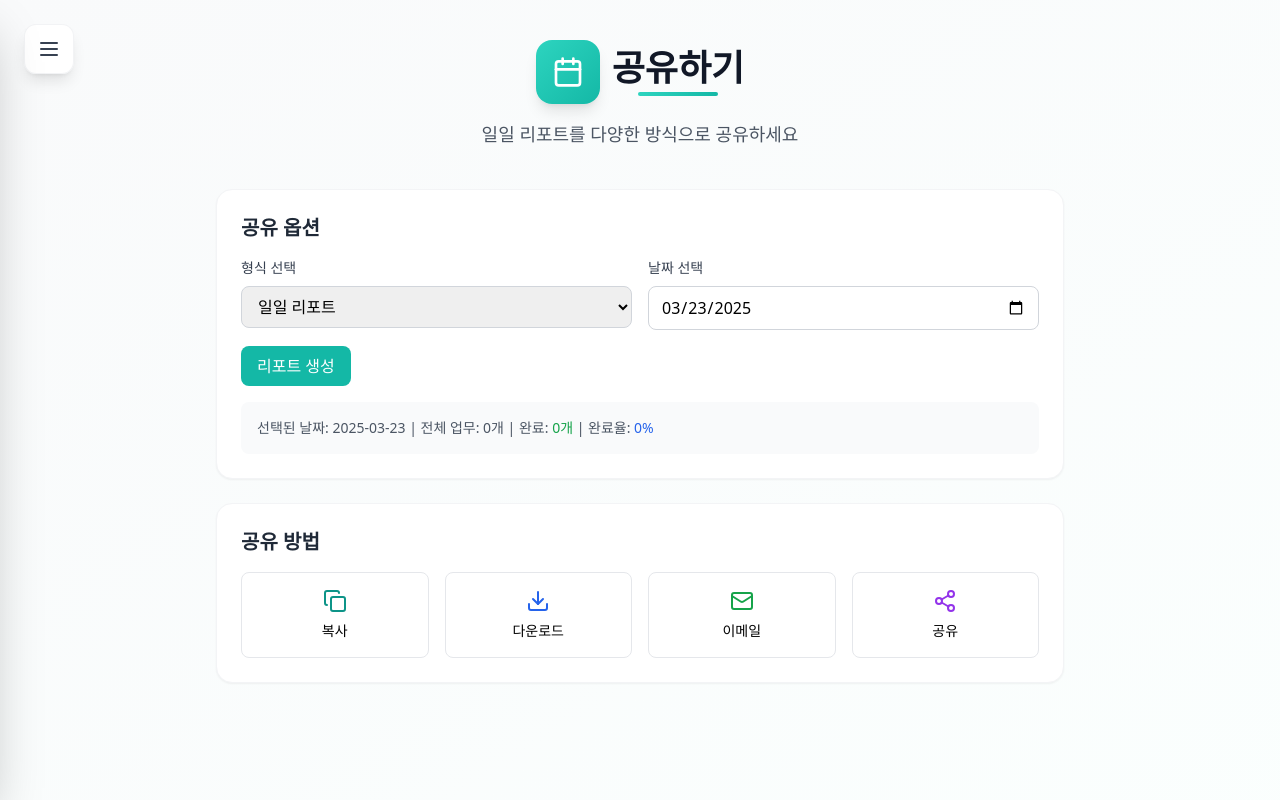
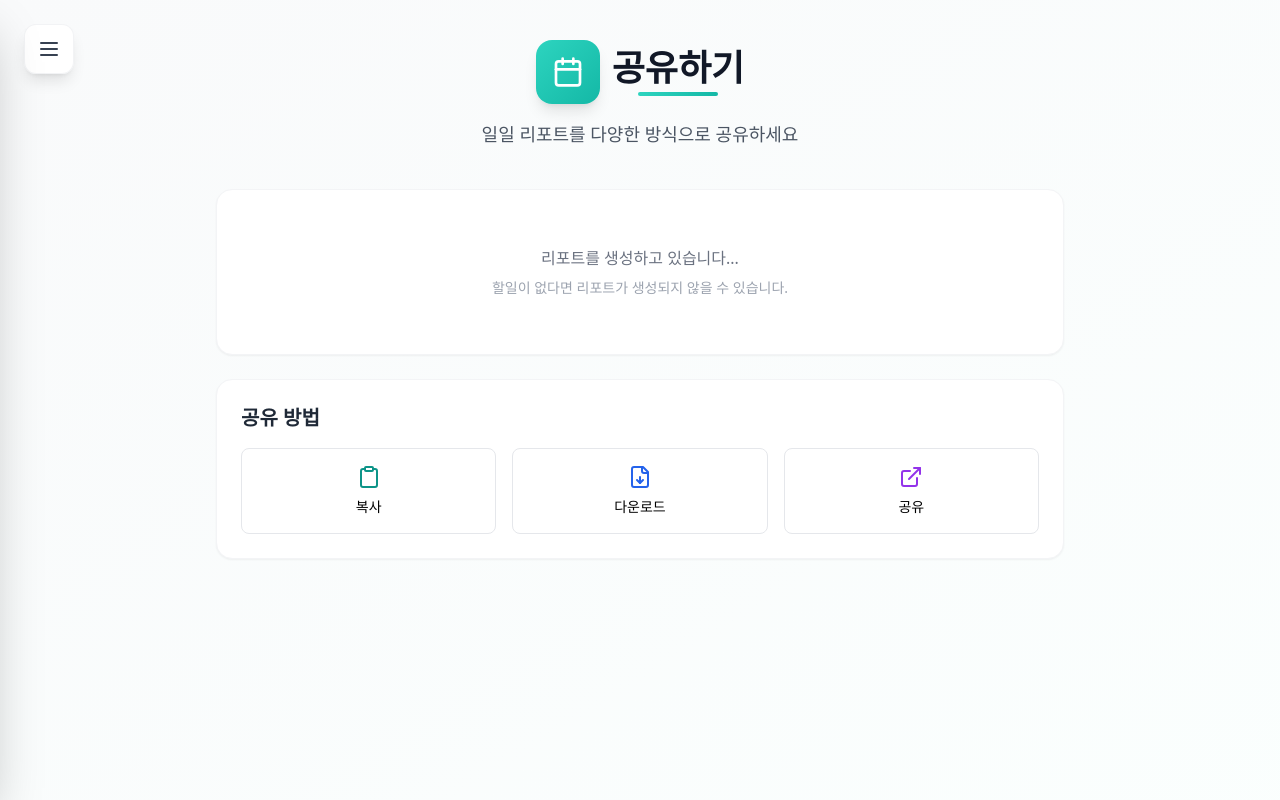
Before and after one commit to ckdduf138/reportory, a React (Create React App) app: page /share in a window 1280 px wide. Built offline with nearby package versions, Linux system fonts and the light colour scheme.

Commit message:
feat: 공유 방식 수정

```diff
--- a/src/components/share/ShareActions.tsx
+++ b/src/components/share/ShareActions.tsx
@@ -1,45 +1,36 @@
 import React from "react";
-import { Copy, Download, Mail, Share2 } from "lucide-react";
+import { Clipboard, FileDown, ExternalLink } from "lucide-react";
 
 interface ShareActionsProps {
   onCopy: () => void;
   onDownload: () => void;
-  onEmail: () => void;
   onShare: () => void;
 }
 
 const ShareActions: React.FC<ShareActionsProps> = ({
   onCopy,
   onDownload,
-  onEmail,
   onShare,
 }) => {
   const shareActions = [
     {
       id: "copy",
       label: "복사",
-      icon: Copy,
+      icon: Clipboard,
       color: "text-teal-600",
       action: onCopy,
     },
     {
       id: "download",
       label: "다운로드",
-      icon: Download,
+      icon: FileDown,
       color: "text-blue-600",
       action: onDownload,
     },
     {
-      id: "email",
-      label: "이메일",
-      icon: Mail,
-      color: "text-green-600",
-      action: onEmail,
-    },
-    {
       id: "share",
       label: "공유",
-      icon: Share2,
+      icon: ExternalLink,
       color: "text-purple-600",
       action: onShare,
     },
@@ -49,7 +40,7 @@ const ShareActions: React.FC<ShareActionsProps> = ({
     <div className="bg-white rounded-2xl shadow-sm border border-gray-100 p-6">
       <h2 className="text-xl font-bold text-gray-800 mb-4">공유 방법</h2>
 
-      <div className="grid grid-cols-2 md:grid-cols-4 gap-4">
+      <div className="grid grid-cols-3 gap-4">
         {shareActions.map((action) => {
           const Icon = action.icon;
           return (
--- a/src/components/share/ShareOptions.tsx
+++ /dev/null
@@ -1,81 +0,0 @@
-import React from "react";
-import { ShareFormat } from "../../types/Share";
-
-interface ShareOptionsProps {
-  selectedFormat: ShareFormat;
-  selectedDate: string;
-  onFormatChange: (format: ShareFormat) => void;
-  onDateChange: (date: string) => void;
-  onGenerate: () => void;
-  todosCount: number;
-  completedCount: number;
-}
-
-const ShareOptions: React.FC<ShareOptionsProps> = ({
-  selectedFormat,
-  selectedDate,
-  onFormatChange,
-  onDateChange,
-  onGenerate,
-  todosCount,
-  completedCount,
-}) => {
-  return (
-    <div className="bg-white rounded-2xl shadow-sm border border-gray-100 p-6">
-      <h2 className="text-xl font-bold text-gray-800 mb-4">공유 옵션</h2>
-
-      <div className="grid grid-cols-1 md:grid-cols-2 gap-4">
-        <div>
-          <label className="block text-sm font-medium text-gray-700 mb-2">
-            형식 선택
-          </label>
-          <select
-            value={selectedFormat}
-            onChange={(e) => onFormatChange(e.target.value as ShareFormat)}
-            className="w-full px-3 py-2 border border-gray-300 rounded-lg focus:ring-2 focus:ring-teal-500 focus:border-transparent"
-          >
-            <option value="daily">일일 리포트</option>
-            <option value="weekly">주간 리포트</option>
-            <option value="custom">사용자 정의</option>
-          </select>
-        </div>
-
-        <div>
-          <label className="block text-sm font-medium text-gray-700 mb-2">
-            날짜 선택
-          </label>
-          <input
-            type="date"
-            value={selectedDate}
-            onChange={(e) => onDateChange(e.target.value)}
-            className="w-full px-3 py-2 border border-gray-300 rounded-lg focus:ring-2 focus:ring-teal-500 focus:border-transparent"
-          />
-        </div>
-      </div>
-
-      <button
-        onClick={onGenerate}
-        className="mt-4 px-4 py-2 bg-teal-500 text-white rounded-lg hover:bg-teal-600 transition-colors"
-      >
-        리포트 생성
-      </button>
-
-      <div className="mt-4 bg-gray-50 rounded-lg p-4">
-        <div className="text-sm text-gray-600">
-          선택된 날짜: <span className="font-medium">{selectedDate}</span> |
-          전체 업무: <span className="font-medium">{todosCount}개</span> | 완료:{" "}
-          <span className="font-medium text-green-600">{completedCount}개</span>{" "}
-          | 완료율:{" "}
-          <span className="font-medium text-blue-600">
-            {todosCount > 0
-              ? ((completedCount / todosCount) * 100).toFixed(1)
-              : 0}
-            %
-          </span>
-        </div>
-      </div>
-    </div>
-  );
-};
-
-export default ShareOptions;
--- a/src/components/share/index.ts
+++ b/src/components/share/index.ts
@@ -1,3 +1,2 @@
-export { default as ShareOptions } from "./ShareOptions";
 export { default as ReportPreview } from "./ReportPreview";
 export { default as ShareActions } from "./ShareActions";
--- a/src/components/todo/TodoForm.tsx
+++ b/src/components/todo/TodoForm.tsx
@@ -2,7 +2,6 @@ import React, { memo, useEffect, useState, useCallback } from "react";
 import {
   X,
   Plus,
-  Calendar,
   AlertCircle,
   AlertTriangle,
   Info,
@@ -29,9 +28,6 @@ const TodoForm: React.FC<TodoFormProps> = memo(
     const [priority, setPriority] = useState<"high" | "medium" | "low">(
       editTodo?.priority || "medium"
     );
-    const [dueDate, setDueDate] = useState(
-      editTodo?.dueDate || new Date().toISOString().split("T")[0]
-    );
 
     useEffect(() => {
       if (isOpen) {
@@ -48,14 +44,14 @@ const TodoForm: React.FC<TodoFormProps> = memo(
           title: title.trim(),
           category,
           priority,
-          dueDate,
+          dueDate: new Date().toISOString().split("T")[0], // 오늘 날짜로 기본 설정
           isCompleted: editTodo?.isCompleted || false,
           createdAt: editTodo?.createdAt || new Date().toISOString(),
         } as Todo);
 
         onClose();
       }
-    }, [title, category, priority, dueDate, editTodo, onSubmit, onClose]);
+    }, [title, category, priority, editTodo, onSubmit, onClose]);
 
     const handleKeyDown = useCallback(
       (e: React.KeyboardEvent) => {
@@ -150,11 +146,6 @@ const TodoForm: React.FC<TodoFormProps> = memo(
               </div>
             </div>
 
-            <div
-              className={`grid gap-5 ${
-                isMobile ? "grid-cols-1" : "grid-cols-2"
-              }`}
-            >
             {/* 카테고리 선택 */}
             <div>
               <label className="block text-sm font-semibold text-gray-700 mb-3">
@@ -167,23 +158,6 @@ const TodoForm: React.FC<TodoFormProps> = memo(
                 category={editTodo?.category}
                 handleSetCategory={setCategory}
               />
-              </div>
-
-              {/* 마감일 선택 */}
-              <div>
-                <label className="block text-sm font-semibold text-gray-700 mb-3">
-                  <div className="flex items-center gap-2">
-                    <Calendar className="w-4 h-4 text-teal-600" />
-                    마감일
-                  </div>
-                </label>
-                <input
-                  type="date"
-                  value={dueDate}
-                  onChange={(e) => setDueDate(e.target.value)}
-                  className="w-full p-3 border-2 border-gray-200 rounded-xl focus:outline-none focus:ring-2 focus:ring-teal-400 focus:border-teal-400 text-base transition-all duration-200 bg-gray-50 focus:bg-white"
-                />
-              </div>
             </div>
 
             {/* 우선순위 선택 */}
--- a/src/components/todo/TodoViewer.tsx
+++ b/src/components/todo/TodoViewer.tsx
@@ -1,13 +1,5 @@
-import React, { useState, useMemo } from "react";
-import {
-  Circle,
-  CheckCircle,
-  Pencil,
-  Trash2,
-  Calendar,
-  ChevronLeft,
-  ChevronRight,
-} from "lucide-react";
+import React, { useMemo } from "react";
+import { Circle, CheckCircle, Pencil, Trash2, Calendar } from "lucide-react";
 import CategoryComponent from "../ui/Category";
 import type { Todo, Category } from "../../types/Common";
 import { useIsMobile, useIsTablet } from "../../hooks/useBreakpoint";
@@ -25,66 +17,9 @@ const TodoViewer = React.forwardRef<HTMLDivElement, TodoViewerProps>(
     const isMobile = useIsMobile();
     const isTablet = useIsTablet();
 
-    // 날짜 필터링을 위한 상태
-    const [selectedDate, setSelectedDate] = useState<string>(
-      new Date().toISOString().split("T")[0]
-    );
-
-    // 날짜별로 todos 필터링
-    const todosForSelectedDate = useMemo(() => {
-      return todos.filter((todo) => {
-        if (!todo.dueDate)
-          return selectedDate === new Date().toISOString().split("T")[0];
-        return todo.dueDate === selectedDate;
-      });
-    }, [todos, selectedDate]);
-
-    // 날짜 네비게이션 함수들
-    const goToPreviousDay = () => {
-      const date = new Date(selectedDate);
-      date.setDate(date.getDate() - 1);
-      setSelectedDate(date.toISOString().split("T")[0]);
-    };
-
-    const goToNextDay = () => {
-      const date = new Date(selectedDate);
-      date.setDate(date.getDate() + 1);
-      setSelectedDate(date.toISOString().split("T")[0]);
-    };
-
-    const goToToday = () => {
-      setSelectedDate(new Date().toISOString().split("T")[0]);
-    };
-
-    const formatDisplayDate = (dateString: string) => {
-      const date = new Date(dateString);
-      const today = new Date();
-      const yesterday = new Date(today);
-      yesterday.setDate(today.getDate() - 1);
-      const tomorrow = new Date(today);
-      tomorrow.setDate(today.getDate() + 1);
-
-      if (dateString === today.toISOString().split("T")[0]) {
-        return "오늘";
-      } else if (dateString === yesterday.toISOString().split("T")[0]) {
-        return "어제";
-      } else if (dateString === tomorrow.toISOString().split("T")[0]) {
-        return "내일";
-      } else {
-        return date.toLocaleDateString("ko-KR", {
-          month: "long",
-          day: "numeric",
-          weekday: "short",
-        });
-      }
-    };
-
-    const incompleteTodos = todosForSelectedDate.filter(
-      (todo) => !todo.completedAt
-    );
-    const completedTodos = todosForSelectedDate.filter(
-      (todo) => todo.completedAt
-    );
+    // 완료된 할일과 미완료 할일 분리
+    const incompleteTodos = todos.filter((todo) => !todo.completedAt);
+    const completedTodos = todos.filter((todo) => todo.completedAt);
 
     const gridCols = isMobile ? 1 : isTablet ? 2 : 3;
 
@@ -105,6 +40,15 @@ const TodoViewer = React.forwardRef<HTMLDivElement, TodoViewerProps>(
         priorityOrder[b.priority as keyof typeof priorityOrder] ?? 1;
       return priorityA - priorityB;
     });
+
+    // 날짜 표시 함수
+    const formatDisplayDate = (dateString: string) => {
+      const date = new Date(dateString);
+      return date.toLocaleDateString("ko-KR", {
+        month: "short",
+        day: "numeric",
+      });
+    };
 
     const getPriorityBorderColor = (priority: string) => {
       switch (priority) {
@@ -148,48 +92,6 @@ const TodoViewer = React.forwardRef<HTMLDivElement, TodoViewerProps>(
     if (todos.length === 0) {
       return (
         <div ref={ref} className="space-y-6">
-          {/* 날짜 네비게이션 */}
-          <div className="bg-white rounded-xl shadow-sm border p-4">
-            <div className="flex items-center justify-between">
-              <button
-                onClick={goToPreviousDay}
-                className="p-2 hover:bg-gray-100 rounded-lg transition-colors"
-              >
-                <ChevronLeft className="w-5 h-5 text-gray-600" />
-              </button>
-
-              <div className="text-center">
-                <div className="flex items-center gap-2">
-                  <Calendar className="w-5 h-5 text-teal-600" />
-                  <h2 className="text-lg font-semibold text-gray-800">
-                    {formatDisplayDate(selectedDate)}
-                  </h2>
-                </div>
-                <p className="text-sm text-gray-500">
-                  {new Date(selectedDate).toLocaleDateString("ko-KR")}
-                </p>
-              </div>
-
-              <button
-                onClick={goToNextDay}
-                className="p-2 hover:bg-gray-100 rounded-lg transition-colors"
-              >
-                <ChevronRight className="w-5 h-5 text-gray-600" />
-              </button>
-            </div>
-
-            {selectedDate !== new Date().toISOString().split("T")[0] && (
-              <div className="text-center mt-3">
-                <button
-                  onClick={goToToday}
-                  className="px-4 py-2 bg-teal-100 text-teal-700 rounded-lg hover:bg-teal-200 transition-colors text-sm font-medium"
-                >
-                  오늘로 가기
-                </button>
-              </div>
-            )}
-          </div>
-
           <div className="text-center py-16 text-gray-500 bg-gray-50 rounded-xl border-2 border-dashed border-gray-200">
             <Circle className="w-12 h-12 mx-auto mb-4 opacity-50" />
             <p className="text-lg">할일이 없습니다.</p>
@@ -201,55 +103,11 @@ const TodoViewer = React.forwardRef<HTMLDivElement, TodoViewerProps>(
 
     return (
       <div ref={ref} className="space-y-6">
-        {/* 날짜 네비게이션 */}
-        <div className="bg-white rounded-xl shadow-sm border p-4">
-          <div className="flex items-center justify-between">
-            <button
-              onClick={goToPreviousDay}
-              className="p-2 hover:bg-gray-100 rounded-lg transition-colors"
-            >
-              <ChevronLeft className="w-5 h-5 text-gray-600" />
-            </button>
-
-            <div className="text-center">
-              <div className="flex items-center gap-2">
-                <Calendar className="w-5 h-5 text-teal-600" />
-                <h2 className="text-lg font-semibold text-gray-800">
-                  {formatDisplayDate(selectedDate)}
-                </h2>
-              </div>
-              <p className="text-sm text-gray-500">
-                {new Date(selectedDate).toLocaleDateString("ko-KR")}
-              </p>
-            </div>
-
-            <button
-              onClick={goToNextDay}
-              className="p-2 hover:bg-gray-100 rounded-lg transition-colors"
-            >
-              <ChevronRight className="w-5 h-5 text-gray-600" />
-            </button>
-          </div>
-
-          {selectedDate !== new Date().toISOString().split("T")[0] && (
-            <div className="text-center mt-3">
-              <button
-                onClick={goToToday}
-                className="px-4 py-2 bg-teal-100 text-teal-700 rounded-lg hover:bg-teal-200 transition-colors text-sm font-medium"
-              >
-                오늘로 가기
-              </button>
-            </div>
-          )}
-        </div>
-
         {/* 할일 목록 */}
-        {todosForSelectedDate.length === 0 ? (
+        {todos.length === 0 ? (
           <div className="text-center py-16 text-gray-500 bg-gray-50 rounded-xl border-2 border-dashed border-gray-200">
             <Circle className="w-12 h-12 mx-auto mb-4 opacity-50" />
-            <p className="text-lg">
-              {formatDisplayDate(selectedDate)}에 할일이 없습니다.
-            </p>
+            <p className="text-lg">할일이 없습니다.</p>
             <p className="text-sm opacity-75">새로운 할일을 추가해보세요!</p>
           </div>
         ) : (
--- a/src/hooks/useShareManager.ts
+++ b/src/hooks/useShareManager.ts
@@ -5,9 +5,10 @@ import { generateReportData, generateShareText } from "../utils/shareUtils";
 import {
   copyToClipboard,
   downloadAsText,
-  shareToEmail,
   shareViaWebAPI,
 } from "../utils/shareActionUtils";
+
+import { toast } from "../components/ui/toastContainer";
 
 export const useShareManager = (todos: Todo[]) => {
   const [selectedFormat, setSelectedFormat] = useState<ShareFormat>("daily");
@@ -33,30 +34,29 @@ export const useShareManager = (todos: Todo[]) => {
   };
 
   const handleCopyToClipboard = async () => {
-    if (generatedReport) {
-      await copyToClipboard(generatedReport.text);
+    if (!generatedReport) {
+      toast.error("리포트가 생성되지 않았습니다. 잠시 후 다시 시도해주세요.");
+      return;
     }
+    await copyToClipboard(generatedReport.text);
   };
 
   const handleDownloadAsText = () => {
-    if (generatedReport) {
-      const filename = `daily-report-${selectedDate}.txt`;
-      downloadAsText(generatedReport.text, filename);
+    if (!generatedReport) {
+      generateReport();
+      return;
     }
-  };
-
-  const handleShareToEmail = () => {
-    if (generatedReport) {
-      const subject = `Daily Report - ${selectedDate}`;
-      shareToEmail(subject, generatedReport.text);
-    }
+    const filename = `daily-report-${selectedDate}.txt`;
+    downloadAsText(generatedReport.text, filename);
   };
 
   const handleShareViaWebAPI = async () => {
-    if (generatedReport) {
-      const title = `Daily Report - ${selectedDate}`;
-      await shareViaWebAPI(title, generatedReport.text);
+    if (!generatedReport) {
+      generateReport();
+      return;
     }
+    const title = `Daily Report - ${selectedDate}`;
+    await shareViaWebAPI(title, generatedReport.text);
   };
 
   // 날짜나 todos가 변경될 때 자동으로 리포트 생성
@@ -81,7 +81,6 @@ export const useShareManager = (todos: Todo[]) => {
     // Share actions
     handleCopyToClipboard,
     handleDownloadAsText,
-    handleShareToEmail,
     handleShareViaWebAPI,
   };
 };
--- a/src/pages/SharePage.tsx
+++ b/src/pages/SharePage.tsx
@@ -1,35 +1,32 @@
-import React from "react";
-import { Share2 } from "lucide-react";
+import React, { useEffect } from "react";
 import { AppHeader, SidebarMenu } from "../components/common";
 import { useTodo } from "../hooks/todo/useTodo";
 import { useShareManager } from "../hooks/useShareManager";
-import { ShareOptions, ReportPreview, ShareActions } from "../components/share";
+import { ReportPreview, ShareActions } from "../components/share";
 import { useIsMobile } from "../hooks/useBreakpoint";
 
 const SharePage: React.FC = () => {
   const isMobile = useIsMobile();
-  const { todos } = useTodo();
+  const { todos, fetchTodos } = useTodo();
 
   const {
-    selectedFormat,
     selectedDate,
     generatedReport,
-    setSelectedFormat,
-    setSelectedDate,
-    generateReport,
     handleCopyToClipboard,
     handleDownloadAsText,
-    handleShareToEmail,
     handleShareViaWebAPI,
   } = useShareManager(todos);
+
+  // 페이지 로드 시 todos 가져오기
+  useEffect(() => {
+    fetchTodos();
+  }, [fetchTodos]);
 
   // 현재 날짜에 맞는 투두 필터링
   const filteredTodos = todos.filter((todo) => {
     const todoDate = new Date(todo.createdAt).toISOString().split("T")[0];
     return todoDate === selectedDate;
   });
-
-  const completedTodos = filteredTodos.filter((todo) => todo.isCompleted);
 
   return (
     <div className="min-h-screen bg-gradient-to-br from-gray-50 to-teal-50/30">
@@ -40,25 +37,26 @@ const SharePage: React.FC = () => {
         />
 
         <div className={`${isMobile ? "px-4" : "px-6"} pb-24 space-y-6`}>
-          {/* Share Options */}
-          <ShareOptions
-            selectedDate={selectedDate}
-            selectedFormat={selectedFormat}
-            onDateChange={setSelectedDate}
-            onFormatChange={setSelectedFormat}
-            onGenerate={generateReport}
-            todosCount={filteredTodos.length}
-            completedCount={completedTodos.length}
-          />
-
           {/* Generated Report */}
-          {generatedReport && <ReportPreview report={generatedReport} />}
+          {generatedReport ? (
+            <ReportPreview report={generatedReport} />
+          ) : (
+            <div className="bg-white rounded-2xl shadow-sm border border-gray-100 p-6">
+              <div className="text-center py-8">
+                <p className="text-gray-500 mb-2">
+                  리포트를 생성하고 있습니다...
+                </p>
+                <p className="text-sm text-gray-400">
+                  할일이 없다면 리포트가 생성되지 않을 수 있습니다.
+                </p>
+              </div>
+            </div>
+          )}
 
           {/* Share Actions */}
           <ShareActions
             onCopy={handleCopyToClipboard}
             onDownload={handleDownloadAsText}
-            onEmail={handleShareToEmail}
             onShare={handleShareViaWebAPI}
           />
         </div>
```
Also changed, not shown: src/utils/shareUtils.ts (+9 -16 lines). Lines whose indentation alone changed are shown as unchanged.
